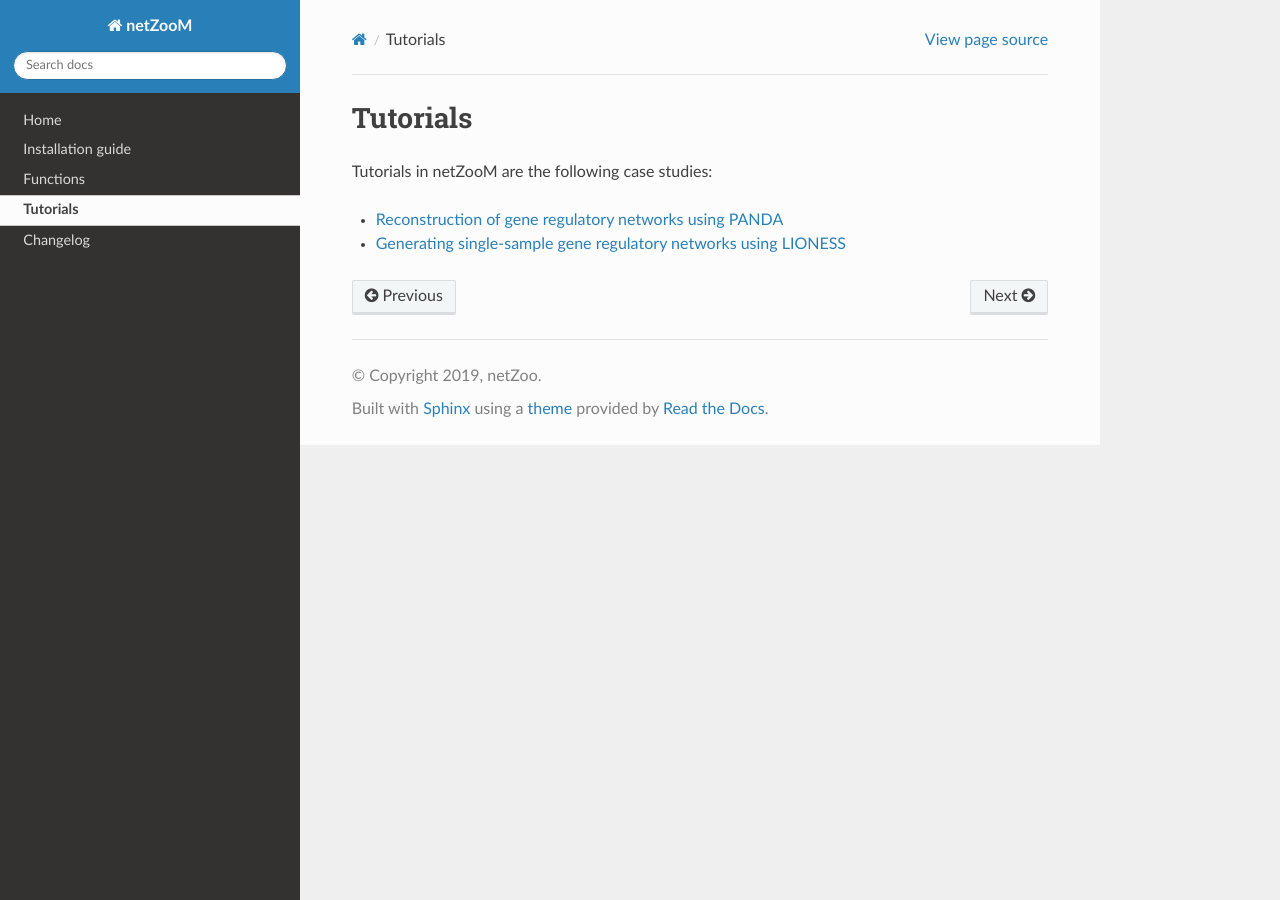
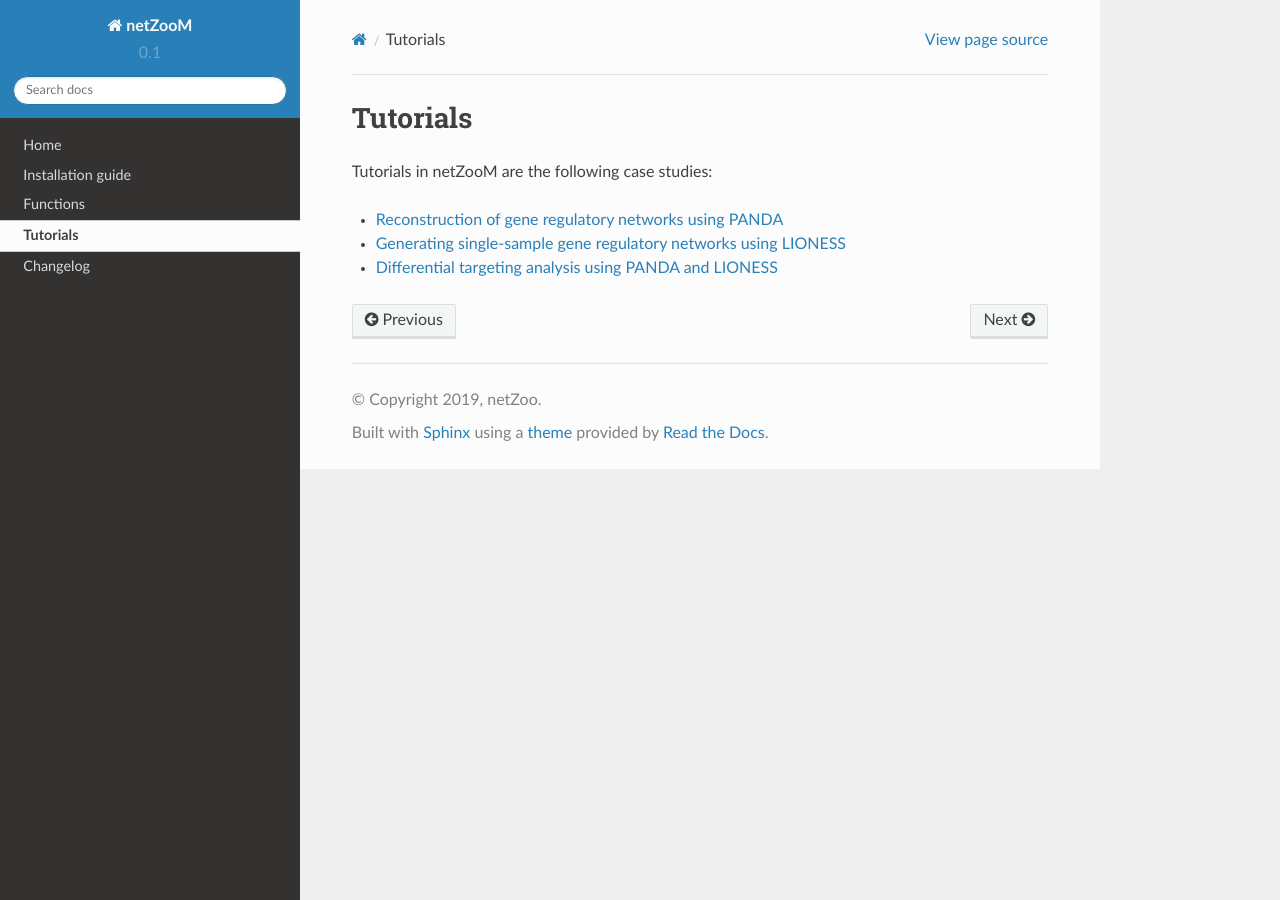
Before and after one commit to netZoo/netZooM, a Sphinx documentation site: the page built from docs/tutos/index.md, in a window 1280 px wide. Built offline with Sphinx 7.4.7 and the Read the Docs theme 2.0.0, drawn with Linux system fonts in a browser that asks for light colours.

Commit message:
added tutorial link

```diff
--- a/docs/changelog.rst
+++ b/docs/changelog.rst
@@ -2,4 +2,6 @@
 Changelog
 ==========
 
+* :feature:`-` added differential targeting tutorial
+* :release:`0.1.0 <2019-6-28>`
 * :feature:`-` Changelog added to the doc
--- a/docs/conf.py
+++ b/docs/conf.py
@@ -24,9 +24,9 @@ copyright = u'2019, netZoo'
 author = u'netZoo'
 
 # The short X.Y version
-version = u''
+version = u'0.1'
 # The full version, including alpha/beta/rc tags
-release = u'0.1'
+release = version
 
 
 # -- General configuration ---------------------------------------------------
--- a/docs/tutos/index.md
+++ b/docs/tutos/index.md
@@ -5,3 +5,5 @@ Tutorials in netZooM are the following case studies:
 - [Reconstruction of gene regulatory networks using PANDA](https://github.com/netZoo/netZooM/tree/master/tutorials/panda)
 
 - [Generating single-sample gene regulatory networks using LIONESS](https://github.com/netZoo/netZooM/tree/master/tutorials/lioness)
+
+- [Differential targeting analysis using PANDA and LIONESS](https://github.com/netZoo/netZooM/tree/devel/tutorials/differential_targeting)
```
Also changed, not shown: 14 other files.
